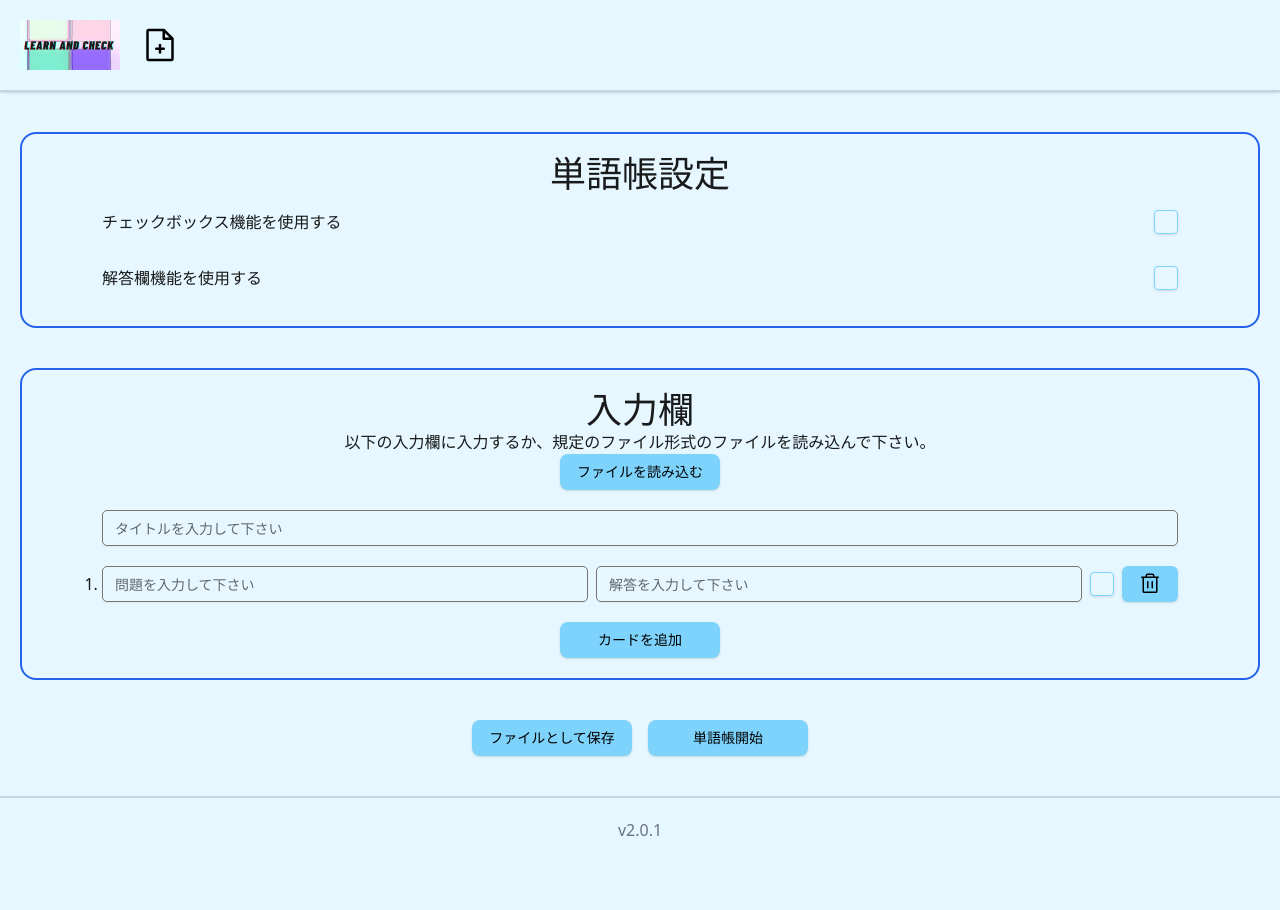
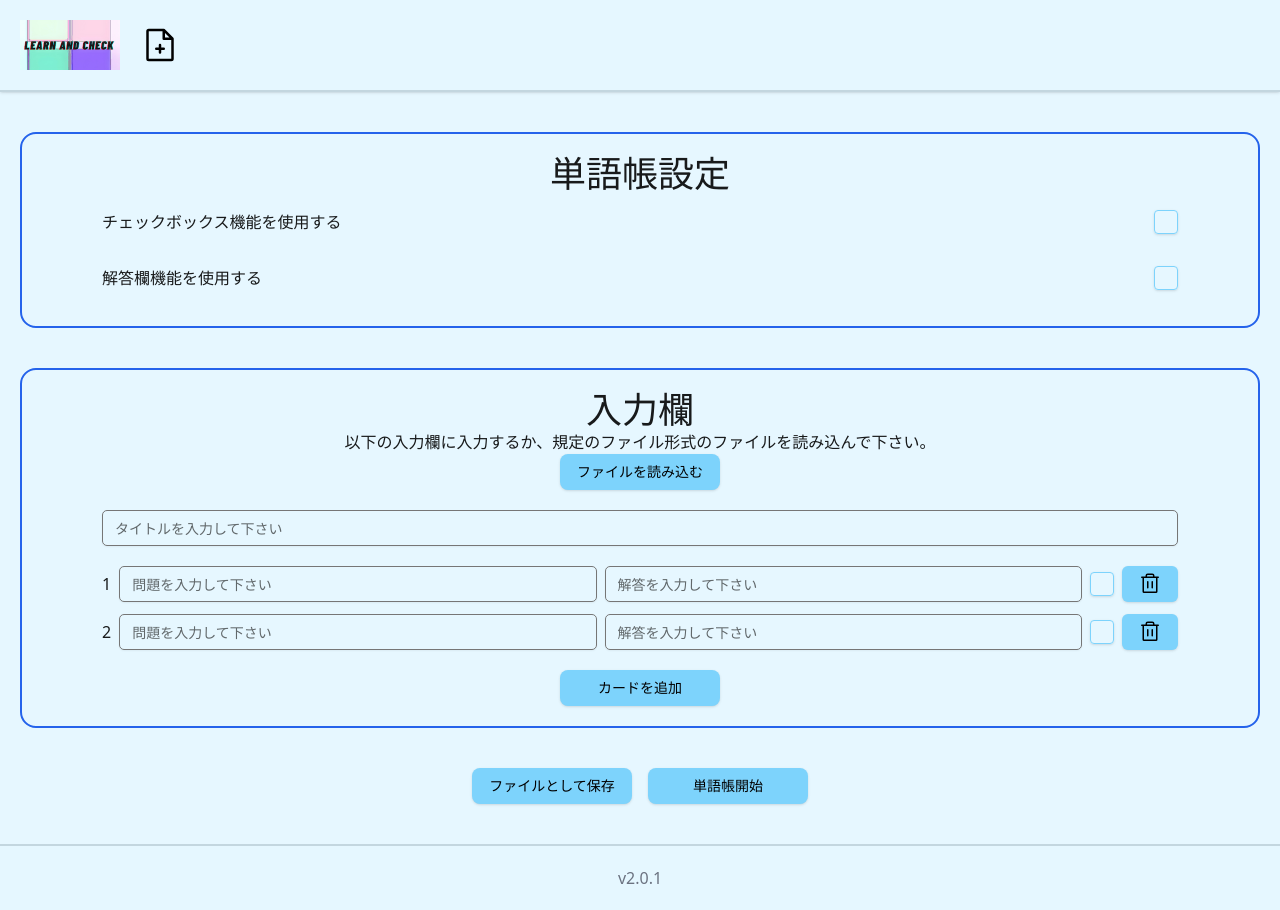
Before and after one commit to kajitaka1201/learn-and-check, a Next.js app: page /create in a window 1280 px wide. Before the commit the page ends 862 px from the top, so only its background shows below. Built offline with nearby package versions, Linux system fonts and the light colour scheme.

Commit message:
ui仮決定（さっきから少し直した）

```diff
--- a/app/create/page.tsx
+++ b/app/create/page.tsx
@@ -37,14 +37,13 @@ export default function Create() {
                 <div className="[max-width:50%]" />
               </div>
             </div>
-            <div>
-              <div className="flex flex-wrap justify-center items-center">
-                <label className=" w-full flex justify-center">
-                  <Input type="text" maxLength={100} placeholder="タイトルを入力して下さい" className="border-[#767676] border border-solid rounded-[5px] flex-1" />
-                </label>
-                <ul className="w-full list-decimal min-w-[12.5rem]">
-                  <Card />
-                </ul>
+            <div className="grid gap-5">
+              <label className=" w-full flex justify-center">
+                <Input type="text" maxLength={100} placeholder="タイトルを入力して下さい" className="border-[#767676] border border-solid rounded-[5px] flex-1" />
+              </label>
+              <div className="grid gap-3 w-full list-decimal min-w-[12.5rem]">
+                <Card index={1} />
+                <Card index={2} />
               </div>
               <div>
                 <Button className="p-2 rounded-lg hover:bg-blue-400 w-40">カードを追加</Button>
--- a/components/ui-elements/card.tsx
+++ b/components/ui-elements/card.tsx
@@ -3,10 +3,10 @@ import { Input } from "@/components/ui/input";
 import { Button } from "@/components/ui/button";
 import { Checkbox } from "@/components/ui/checkbox";
 
-export default function Card() {
+export default function Card({index}: {index: number}) {
   return (
-    <li>
-      <div className="flex items-center justify-center flex-wrap w-full my-5 gap-2">
+    <div className="flex items-center justify-center flex-wrap w-full gap-2">
+      <p>{index}</p>
       <div className="flex flex-1 gap-2">
         <label className="flex-1">
           <Input type="text" placeholder="問題を入力して下さい" className="w-full border-[#767676] border border-solid rounded-[5px] min-w-[10rem]" />
@@ -22,6 +22,5 @@ export default function Card() {
         </svg>
       </Button>
     </div>
-    </li>
   );
 }
--- a/package.json
+++ b/package.json
@@ -30,6 +30,8 @@
     "eslint": "^8",
     "eslint-config-next": "14.1.4",
     "postcss": "^8",
+    "prettier": "^3.2.5",
+    "prettier-plugin-tailwindcss": "^0.5.13",
     "tailwindcss": "^3.3.0",
     "typescript": "^5"
   }
```
Also changed, not shown: 1 other file (tests, documents, lock files or other folders). Lines whose indentation alone changed are shown as unchanged.
